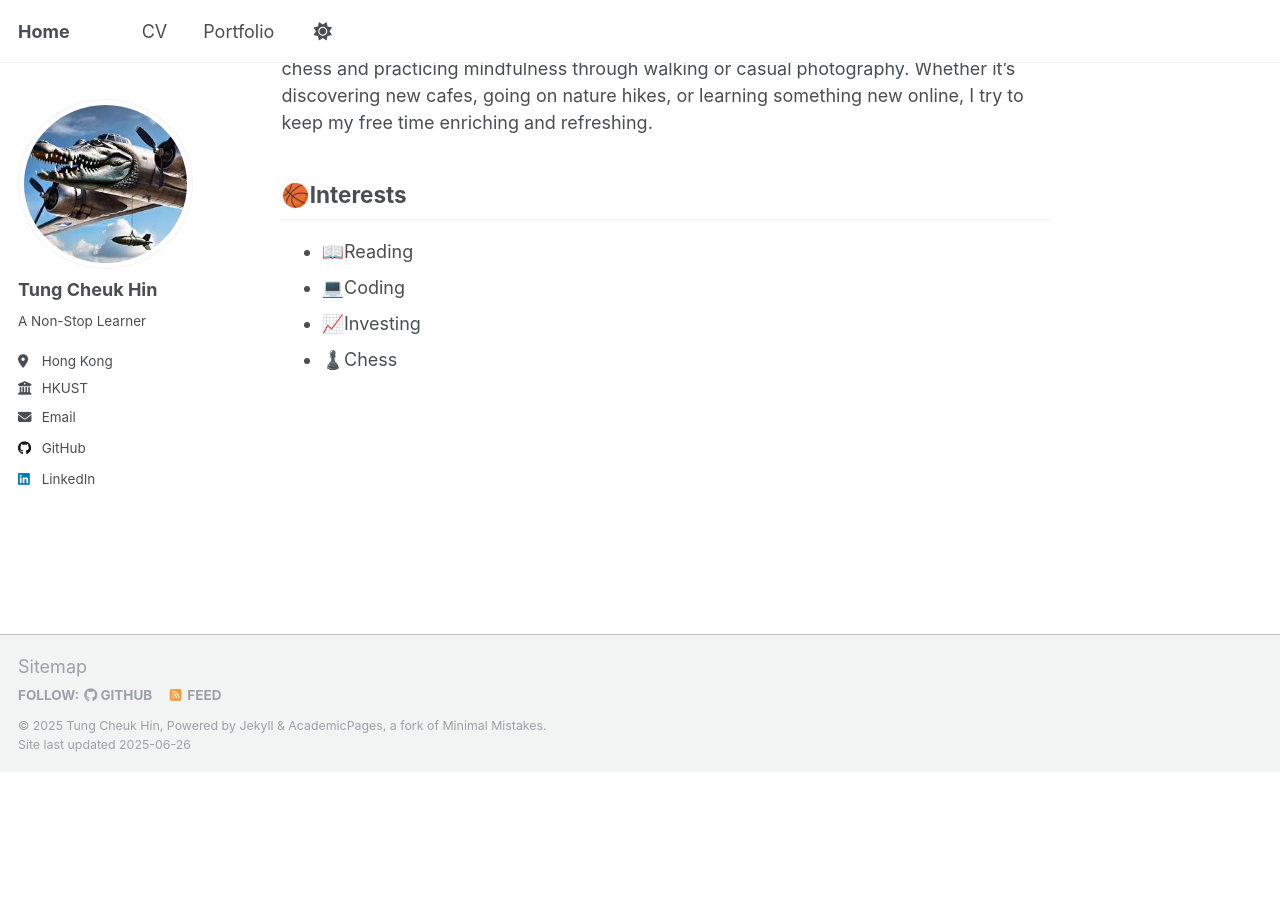
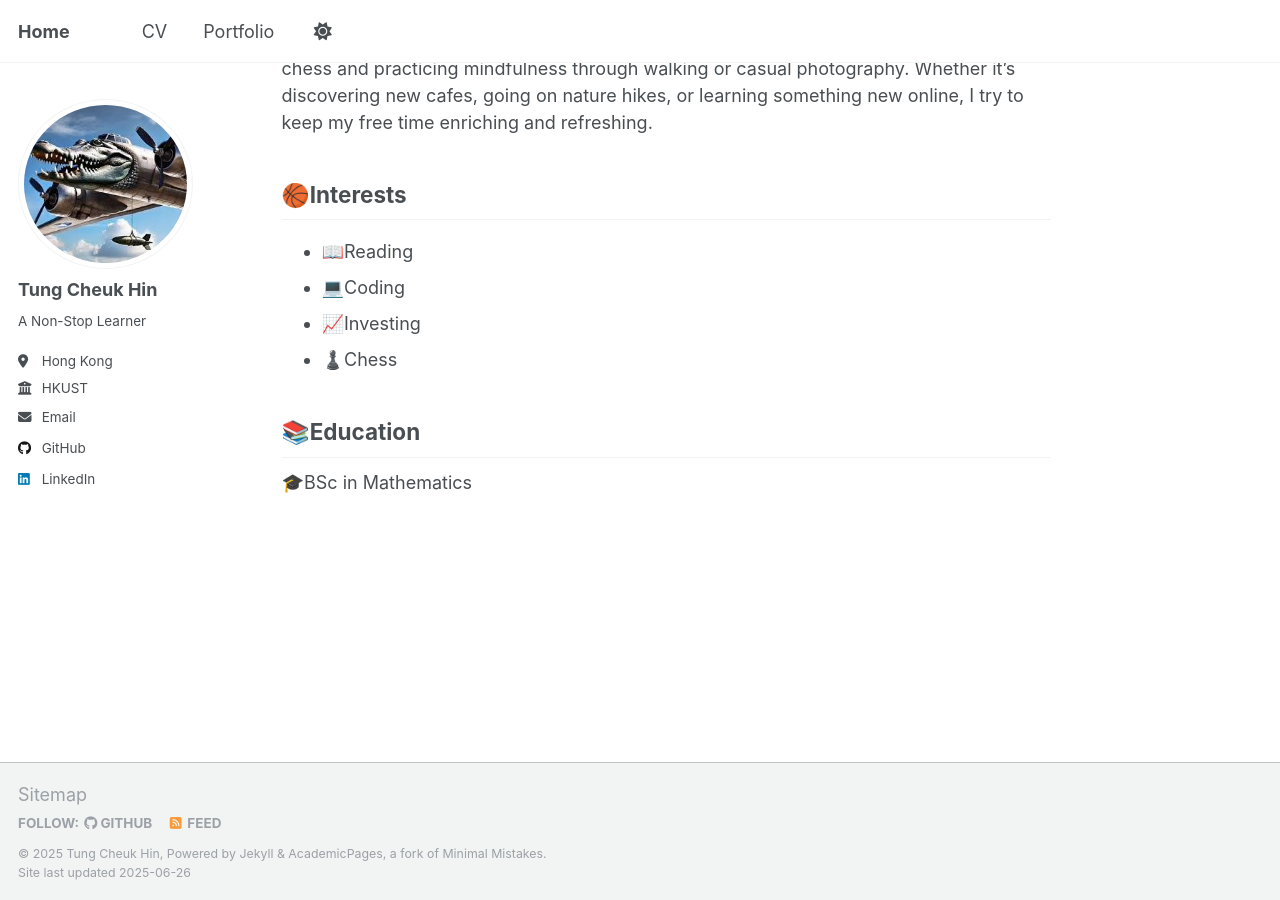
Before and after one commit to tchisme/tchisme.github.io, a Jekyll site: the page built from _pages/about.md, in a window 1280 px wide and 900 px high, scrolled down 502 px. Built offline with Jekyll 4.4.1, drawn with Linux system fonts in a browser that asks for light colours; before the commit the page ends 1274 px from its top, so only the background shows below that.

Commit message:
minor update to about and portfolio pages

```diff
--- a/_pages/about.md
+++ b/_pages/about.md
@@ -17,3 +17,6 @@ Outside of academics, I enjoy spending my leisure time exploring a variety of in
 - 💻Coding
 - 📈Investing
 - ♟️Chess
+
+## 📚Education
+🎓BSc in Mathematics
```
Also changed, not shown: _portfolio/portfolio-1.md (+0 -2 lines).
